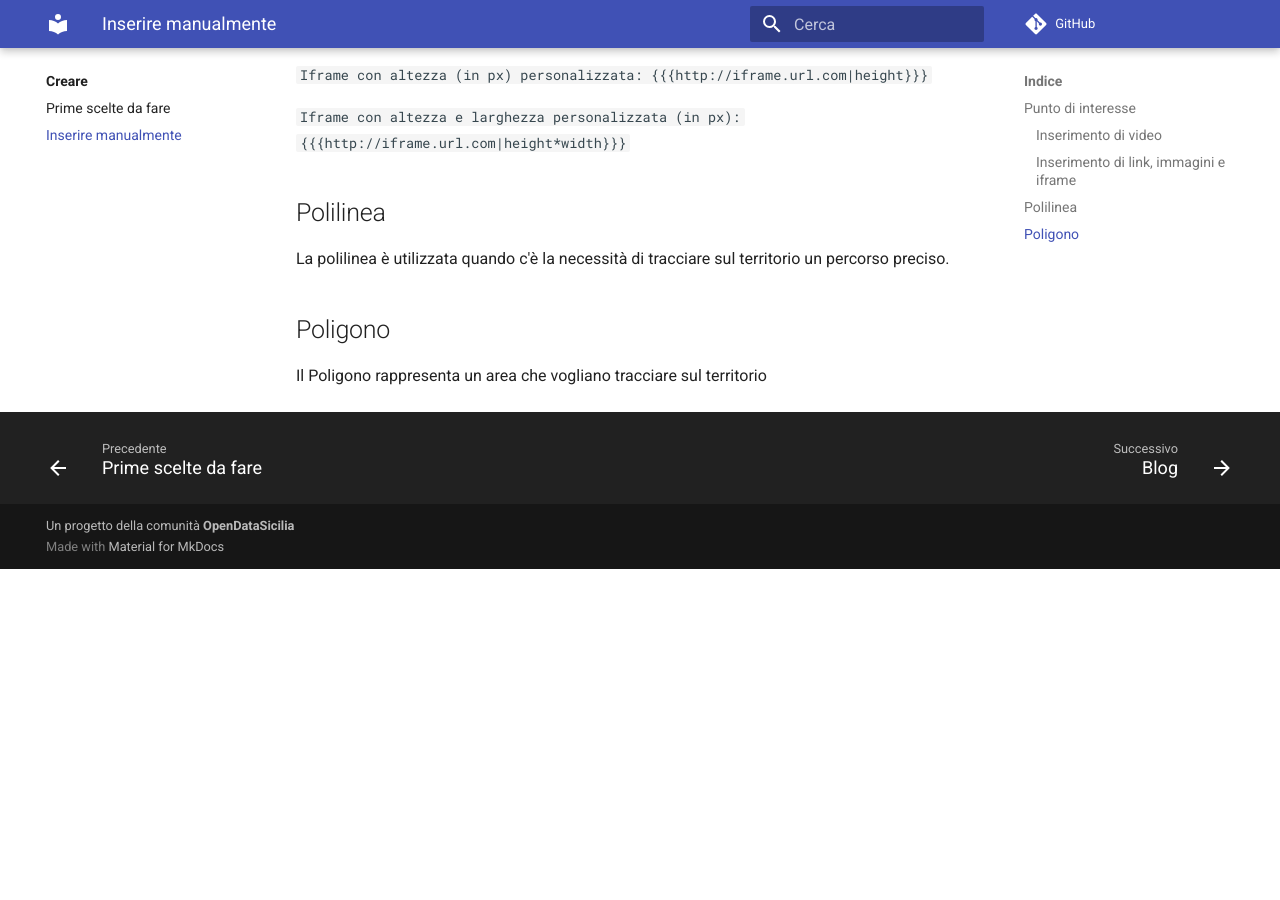
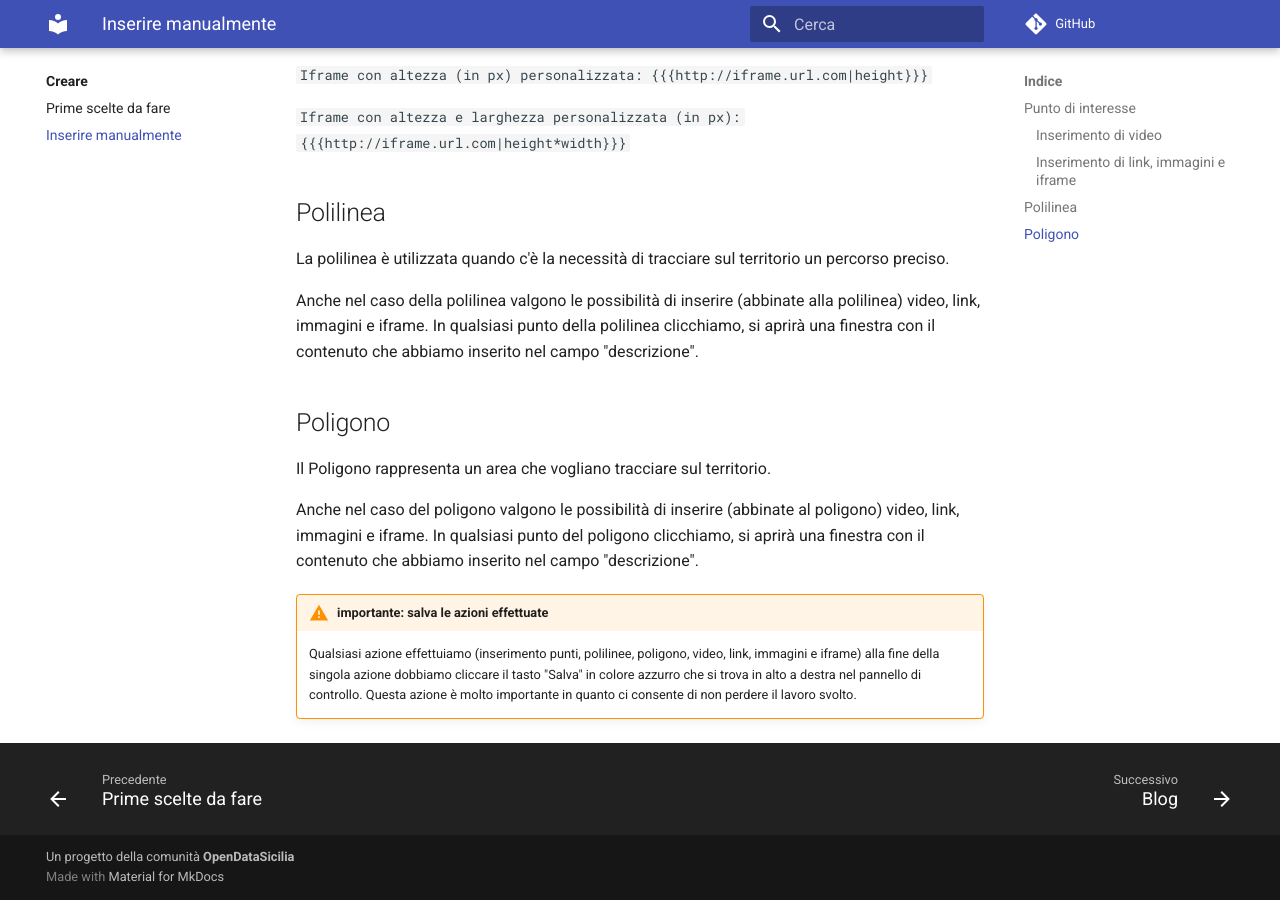
Before and after one commit to opendatasicilia/guida-umap, an MkDocs documentation site: the page built from docs/creare/inserire-manualmente.md, in a window 1280 px wide and 900 px high, scrolled down 2058 px. Built offline with MkDocs 1.6.1 and Material for MkDocs 9.7.7, drawn with Linux system fonts in a browser that asks for light colours; comment, search, counter and statistics services are not loaded; before the commit the page ends 2627 px from its top, so only the background shows below that.

Commit message:
Update inserire-manualmente.md

```diff
--- a/docs/creare/inserire-manualmente.md
+++ b/docs/creare/inserire-manualmente.md
@@ -51,10 +51,21 @@ Per l'inserimento di link immagini e iframe basta seguire le indicazioni che ven
 
 ## Polilinea
 
-La polilinea  è utilizzata quando c'è la necessità di tracciare sul territorio un percorso preciso.
+La polilinea è utilizzata quando c'è la necessità di tracciare sul territorio un percorso preciso.
+
+Anche nel caso della polilinea valgono le possibilità di inserire (abbinate alla polilinea) video, link, immagini e iframe. In qualsiasi punto della polilinea clicchiamo, si aprirà una finestra con il contenuto che abbiamo inserito nel campo "descrizione".
 
 
 
 ## Poligono
 
-Il Poligono rappresenta un area che vogliano tracciare sul territorio
+Il Poligono rappresenta un area che vogliano tracciare sul territorio.
+
+Anche nel caso del poligono valgono le possibilità di inserire (abbinate al poligono) video, link, immagini e iframe. In qualsiasi punto del poligono clicchiamo, si aprirà una finestra con il contenuto che abbiamo inserito nel campo "descrizione".
+
+
+
+
+!!! warning "importante: salva le azioni effettuate"
+
+    Qualsiasi azione effettuiamo (inserimento punti, polilinee, poligono, video, link, immagini e iframe) alla fine della singola azione dobbiamo cliccare il tasto "Salva" in colore azzurro che si trova in alto a destra nel pannello di controllo. Questa azione è molto importante in quanto ci consente di non perdere il lavoro svolto.
```
